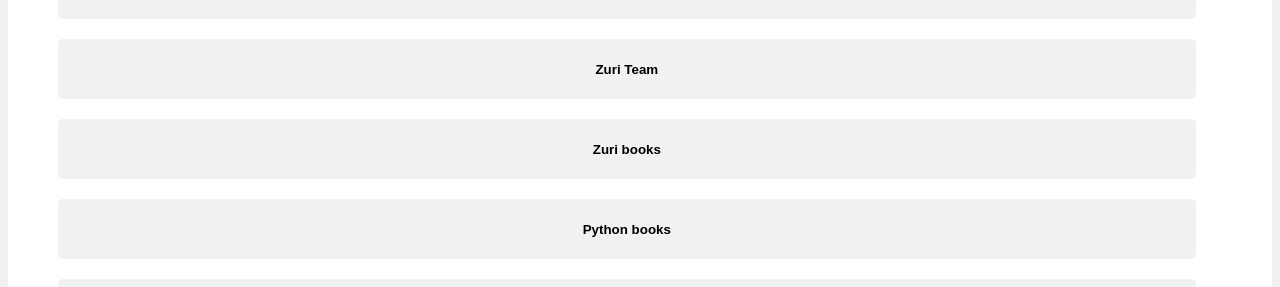
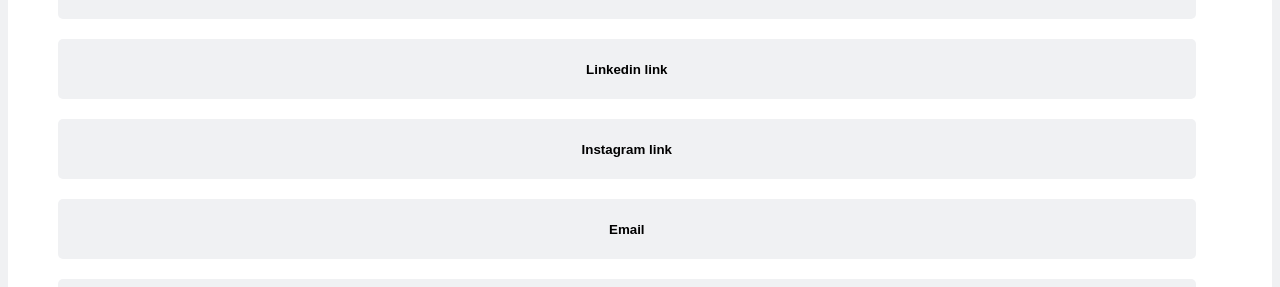
Before and after one commit to AyokaDev/links, a plain HTML site: page index.html in a window 1280 px wide. Shown: the part 1372-1659 px from the top of the page. Drawn offline with Linux system fonts and the light colour scheme.

Commit message:
Update index.html

```diff
--- a/index.html
+++ b/index.html
@@ -16,9 +16,9 @@
     <p id="slack">Iqmah Ayankunle</p>
     <div class="links">
         <button id="twitter"><a href="https://twitter.com/hiqmah_30" target="_blank">Twitter link</a></button>
-        <button id="btn_zuri"><a href="https://training.zuri.team/" target="_blank">Zuri Team</a></button>
-        <button id="books"><a href="http://books.zuri.team/" target="_blank">Zuri books</a></button>
-        <button id="book_python"><a href="https://books.zuri.team/" target="_blank">Python books</a></button>
+        <button id="btn_zuri"><a href="https://training.zuri.team/" target="_blank">Linkedin link</a></button>
+        <button id="books"><a href="http://books.zuri.team/" target="_blank">Instagram link</a></button>
+        <button id="book_python"><a href="mailto:ayankunleoyindamola30@gmail.com" target="_blank">Email</a></button>
         <button id="pitch"><a href="https://background.zuri.team/" target="_blank">Background Check for coders</a></button>
         <button id="book_design"><a href="https://books.zuri.team/design-rules" target="_blank">Design Books</a></button>
     <footer>
```
